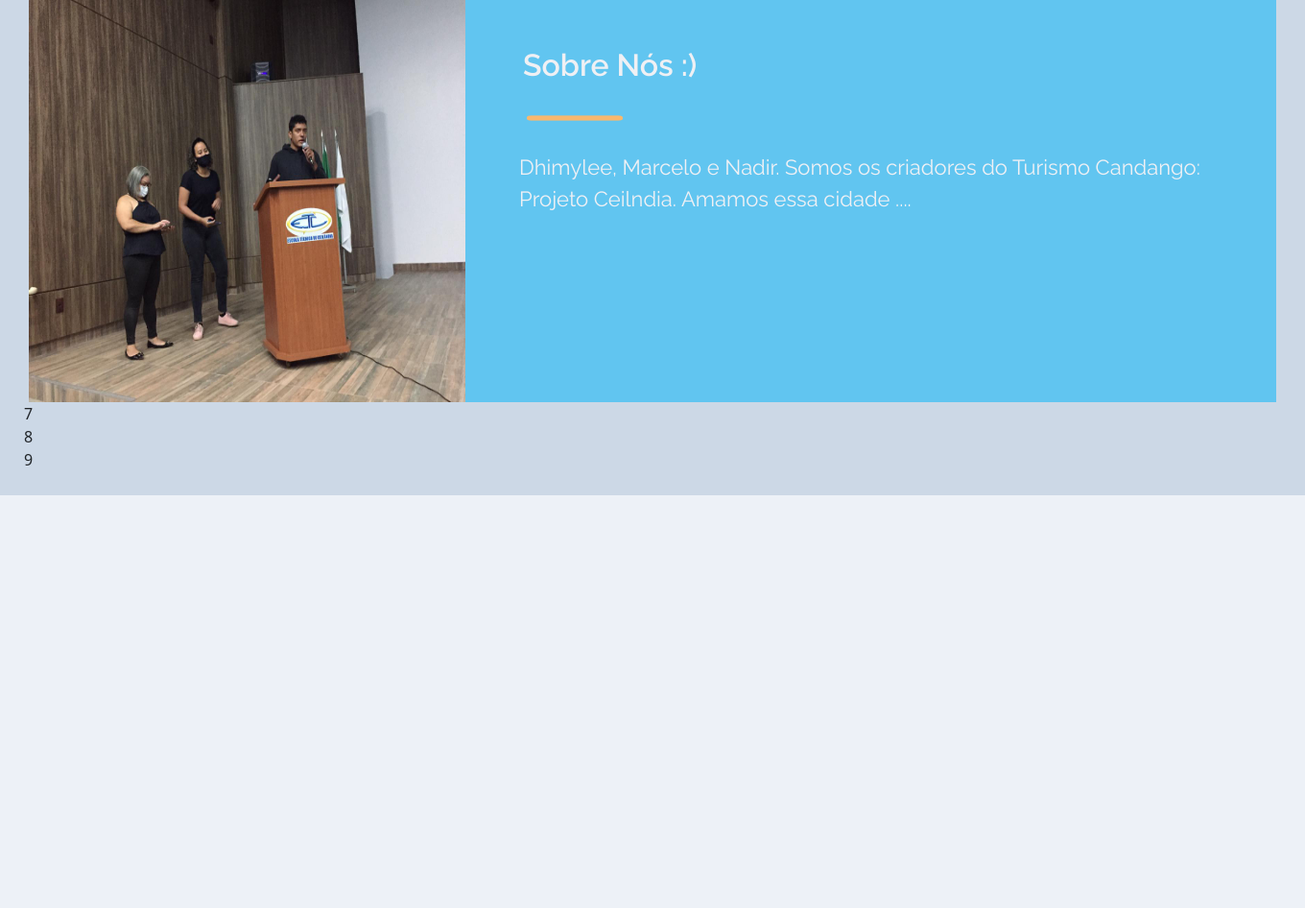
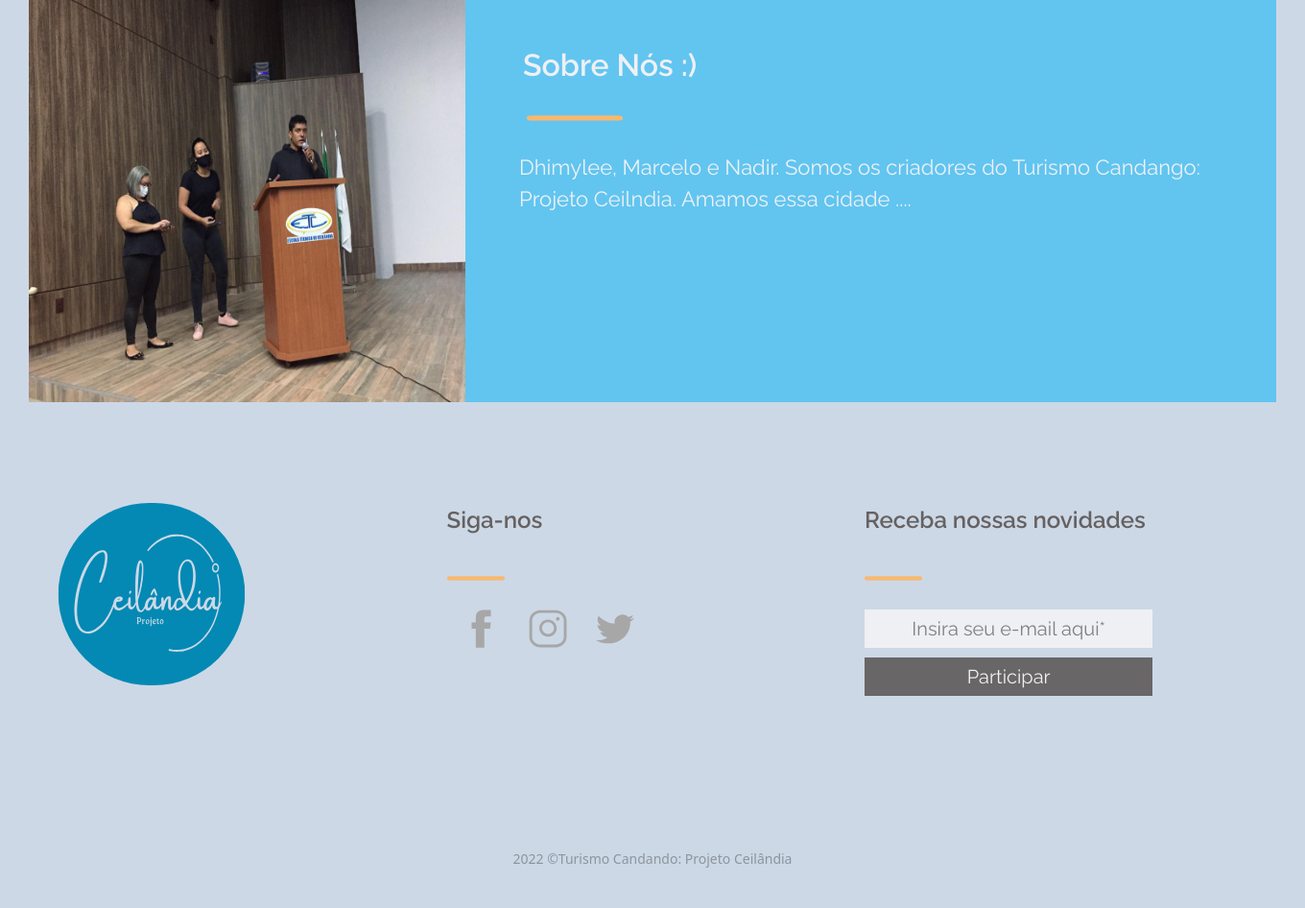
Before and after one commit to Sirgudson/projetoceilandia, a PHP site: page /VIEW/index.php in a window 1360 px wide. Shown: the part 2811-3757 px from the top of the page at 96% size. Before the commit the page ends 3327 px from the top, so only its background shows below. Run offline with PHP 8.4, Linux system fonts and the light colour scheme; some libraries are stand-ins or nearby versions.

Commit message:
Criando footer + ajustes finais da home page

```diff
--- a/CSS/style.css
+++ b/CSS/style.css
@@ -13,7 +13,7 @@ body{
 
 }
 .apresentacao{
-    font-family: 'Raleway';
+    font-family: 'Raleway', sans-serif;
     flex-direction: column;
     color: #EFF0F4;
     display: flex;
@@ -177,6 +177,7 @@ h4.text-cultura2{
     left: 40%;
     padding: 60px;
     font-size: 20px;
+    font-family: 'Raleway', sans-serif;
 }
 
 .localizacao {
@@ -274,6 +275,87 @@ h4.text-cultura2{
     height: 420px;
 }
 
+/* FOOTER */
+.box-footer {
+    width: 1300px;
+    height: 360px;
+    display: block;
+    grid-area: localizacao;
+    margin: auto;
+    margin-top: 8%;
+    position: relative
+}
+
+.flex-container2 {
+    display: flex;
+    justify-content: space-between;
+    flex-wrap: wrap
+}
+
+.redes {
+    width: 33%;
+    font-family: 'Raleway', sans-serif;
+    color: #666161;
+    font-weight: 600;
+}
+
+.redes p {
+    font-size: 24px;
+    margin-bottom: 30px;
+}
+
+.separador6 {
+    width: 60px;
+    height: 25px;
+}
+
+.img-footer {
+    display: flex;
+    justify-content: left;
+}
+
+.ico-svg {
+    display: block;
+    width: 40px;
+    height: 40px;
+    margin: 20px 15px 0;
+}
+
+.input-text {
+    width: 70%;
+    height: 40px;
+    text-align: center;
+    background-color: #EFF0F4;
+    font-family: 'Raleway', sans-serif;
+    font-size: 20px;
+    border: none;
+    color: #00000077;
+    margin: 20px 0 10px 0px;
+}
+
+.input-submit {
+    width: 70%;
+    height: 40px;
+    text-align: center;
+    font-size: 20px;
+    color: #EFF0F4;
+    background-color: #686666;
+    font-family: 'Raleway', sans-serif;
+    border: none;
+}
+
+.logo img {
+    width: 196px;
+    height: 190px;
+    margin: 0 30px;
+}
+
+.fim {
+    text-align: center;
+    color: #0000004f;
+    font-size: 14px;
+}
+
 @media (max-width: 576px) {
     html{
         background-image: url(../ASSETS/IMAGES/background-mobile.png);
--- a/VIEW/index.php
+++ b/VIEW/index.php
@@ -104,12 +104,35 @@
                 </p>
             </div>
         </div>
-        <div class="item7">7</div>
-        <div class="item8">8</div>
-        <div class="item9">9</div>
     </div>
 
     <!-- FOOTER -->
+    <footer class="box-footer">
+        <div class="flex-container2">
+            <div class="logo redes">
+                <img src="/ASSETS/SVG/logo1.svg" alt="">
+            </div>
+            <div class="redes">
+                <p>Siga-nos</p>
+                <img src="/ASSETS/IMAGES/separador-laranja.png" alt="separador laranja" class="separador6">
+
+                <div class="img-footer">
+                    <img class="ico-svg" src="/ASSETS/SVG/facebook.svg" alt="icone facebook">
+                    <img class="ico-svg" src="/ASSETS/SVG/instagram.svg" alt="icone instagram">
+                    <img class="ico-svg" src="/ASSETS/SVG/twitter.svg" alt="icone twitter">
+                </div>
+            </div>
+            <div class="novidade redes">
+                <p>Receba nossas novidades</p>
+                <img src="/ASSETS/IMAGES/separador-laranja.png" alt="separador laranja" class="separador6">
+                <div>
+                <input class="input-text" type="text" value="Insira seu e-mail aqui*"><br>
+                <input class="input-submit" type="submit" value="Participar">
+                </div>
+            </div>
+        </div>
+    </footer>
+    <p class="fim">2022 ©Turismo Candando: Projeto Ceilândia</p>
 </body>
 
 </html>
```
Also changed, not shown: ASSETS/IMAGES/logo.png (added), ASSETS/SVG/facebook.svg (added), ASSETS/SVG/instagram.svg (added), ASSETS/SVG/logo.svg (added), ASSETS/SVG/logo1.svg (added), ASSETS/SVG/twitter.svg (added).
